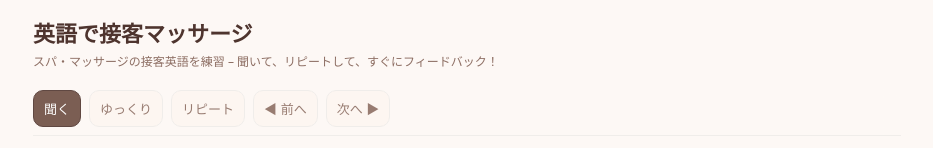
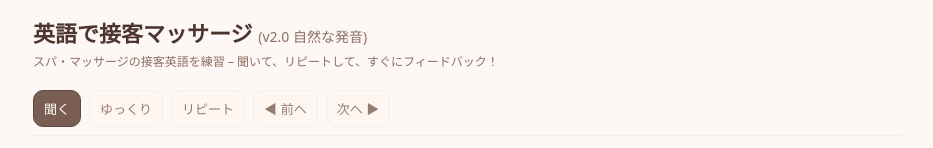
Before and after one commit to cocktail-boy/english-massage, a plain HTML site: page repeat.html in a window 1280 px wide. Shown: the top 148 px of the page, without its empty margins (173-1106 px from the left). Drawn offline with Linux system fonts and the light colour scheme.

Commit message:
add v2.0 text

```diff
--- a/repeat.html
+++ b/repeat.html
@@ -39,7 +39,7 @@
 </head>
 <body>
   <div class="container">
-    <h1>英語で接客マッサージ</h1>
+    <h1>英語で接客マッサージ <span style="font-size:14px;color:var(--muted);font-weight:400">(v2.0 自然な発音)</span></h1>
     <div class="sub">スパ・マッサージの接客英語を練習 – 聞いて、リピートして、すぐにフィードバック！</div>
     <div class="toolbar">
       <div class="bar">
```
